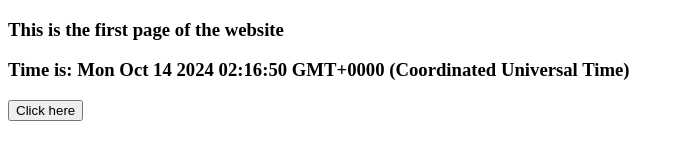
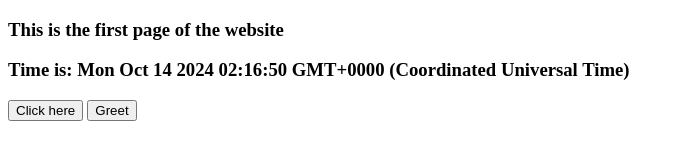
Before and after one commit to vishwajeet075/demo, a plain HTML site: page index.html in a window 1280 px wide. Shown: the whole page, without its empty margins (0-684 px from the left). Drawn offline with Linux system fonts and the light colour scheme.

Commit message:
added new button logic

```diff
--- a/index.html
+++ b/index.html
@@ -9,17 +9,23 @@
     <h3>This is the first page of the website</h3>
     <div id="time"></div>
     <button onclick="handleclick()">Click here</button>
+    <button onclick="greet()">Greet</button>
     <div id="message"></div>
     <script>
       const date = new Date();
       const date_adder = document.getElementById("time");
       const message=document.getElementById('message');
+
+
       const count=0;
       handleclick=()=>{
       count++;
       message.innerHTML=`<h3>The button has been clicked ${count} times</h3>`;
       }
 
+      function greet(){
+        message.innerHTML=`<h2>Hello world</h2>`;
+      }
       window.onload = () => {
         date_adder.innerHTML = `<h3>Time is: ${date}</h3>`;
       };
```
